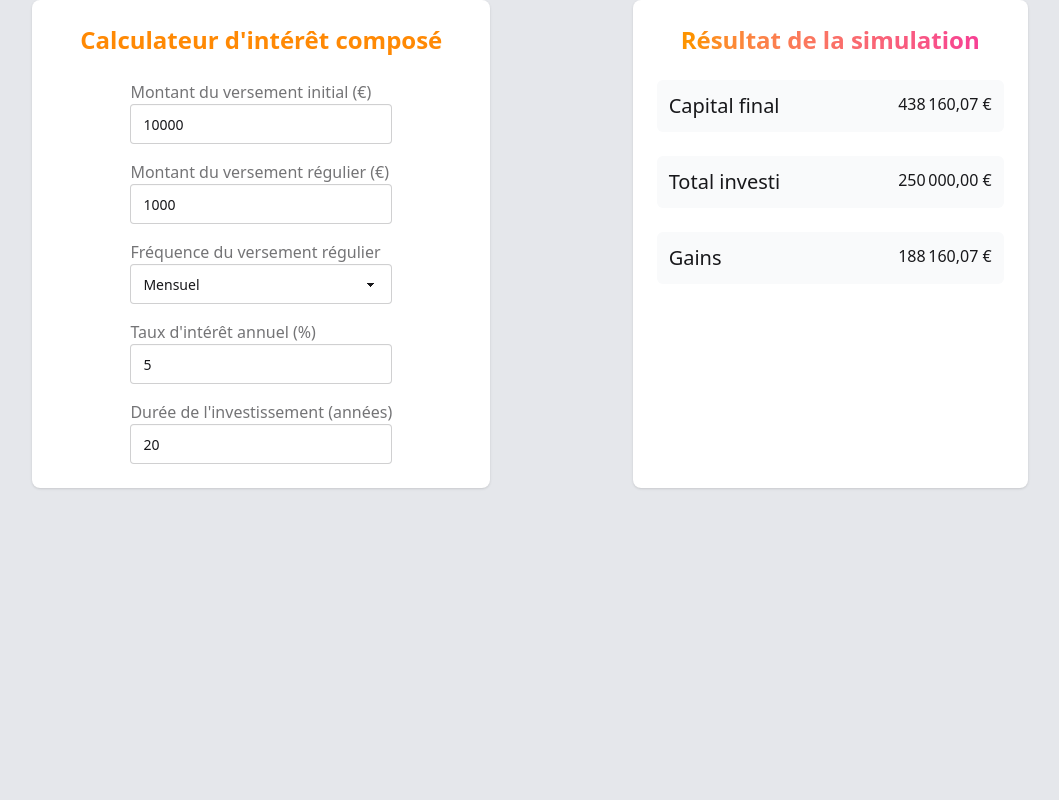
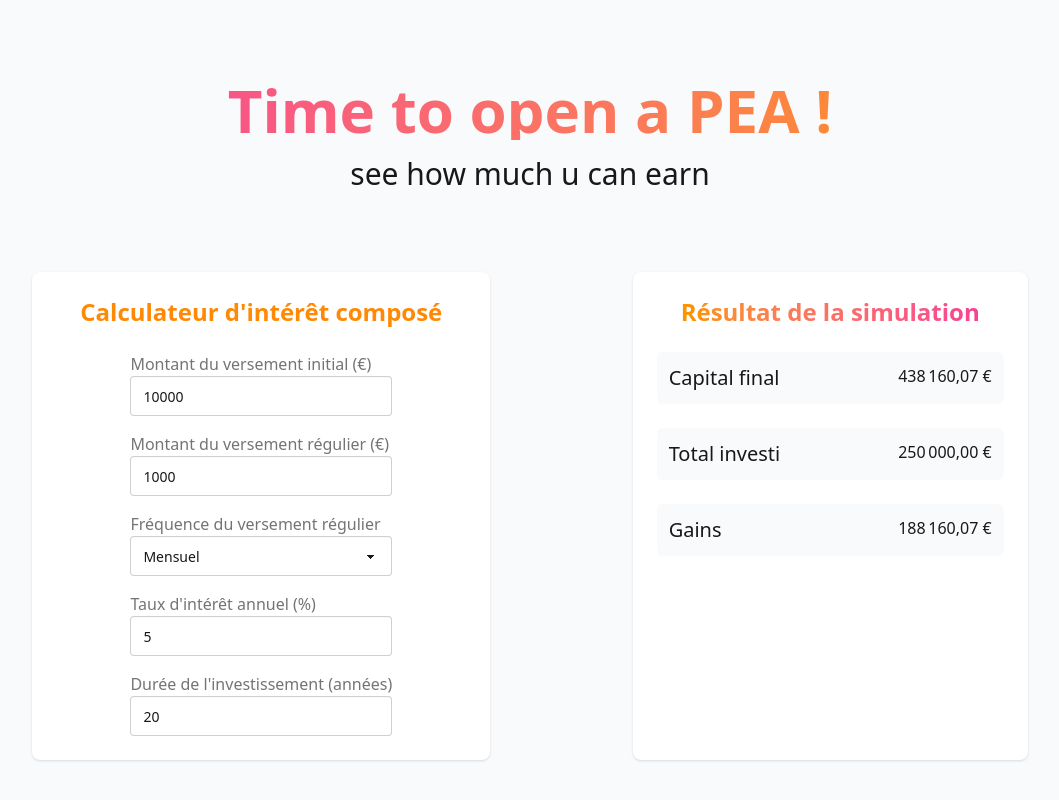
Before and after one commit to kyu-dev/pea_simulator, a Svelte app: page / in a window 1280 px wide. Shown: the whole page, without its empty margins (110-1169 px from the left). Built offline with nearby package versions, Linux system fonts and the light colour scheme.

Commit message:
Add Hero component for enhanced user engagement and visual appeal; update App component to include Hero in layout.

```diff
--- a/index.html
+++ b/index.html
@@ -1,5 +1,5 @@
 <!DOCTYPE html>
-<html lang="en" class="bg-gray-200">
+<html lang="en" class="bg-gray-50">
   <head>
     <meta charset="UTF-8" />
     <link rel="icon" type="image/svg+xml" href="/vite.svg" />
--- a/src/App.svelte
+++ b/src/App.svelte
@@ -1,6 +1,7 @@
 <script>
   import Input from "./components/Input.svelte";
   import Result from "./components/Result.svelte";
+  import Hero from "./components/Hero.svelte";
   import { getResult } from "./lib/calcul";
 
   // Variables d'état dans le parent
@@ -22,6 +23,7 @@
   );
 </script>
 
+<Hero />
 <div class="flex justify-evenly">
   <Input
     bind:initialCapital
--- /dev/null
+++ b/src/components/Hero.svelte
@@ -0,0 +1,8 @@
+<div class="w-full flex flex-col gap-4 text-center p-20">
+  <h2
+    class="text-6xl font-bold bg-gradient-to-l from-amber-500 to-pink-500 text-transparent bg-clip-text"
+  >
+    Time to open a PEA !
+  </h2>
+  <p class="text-3xl">see how much u can earn</p>
+</div>
```
